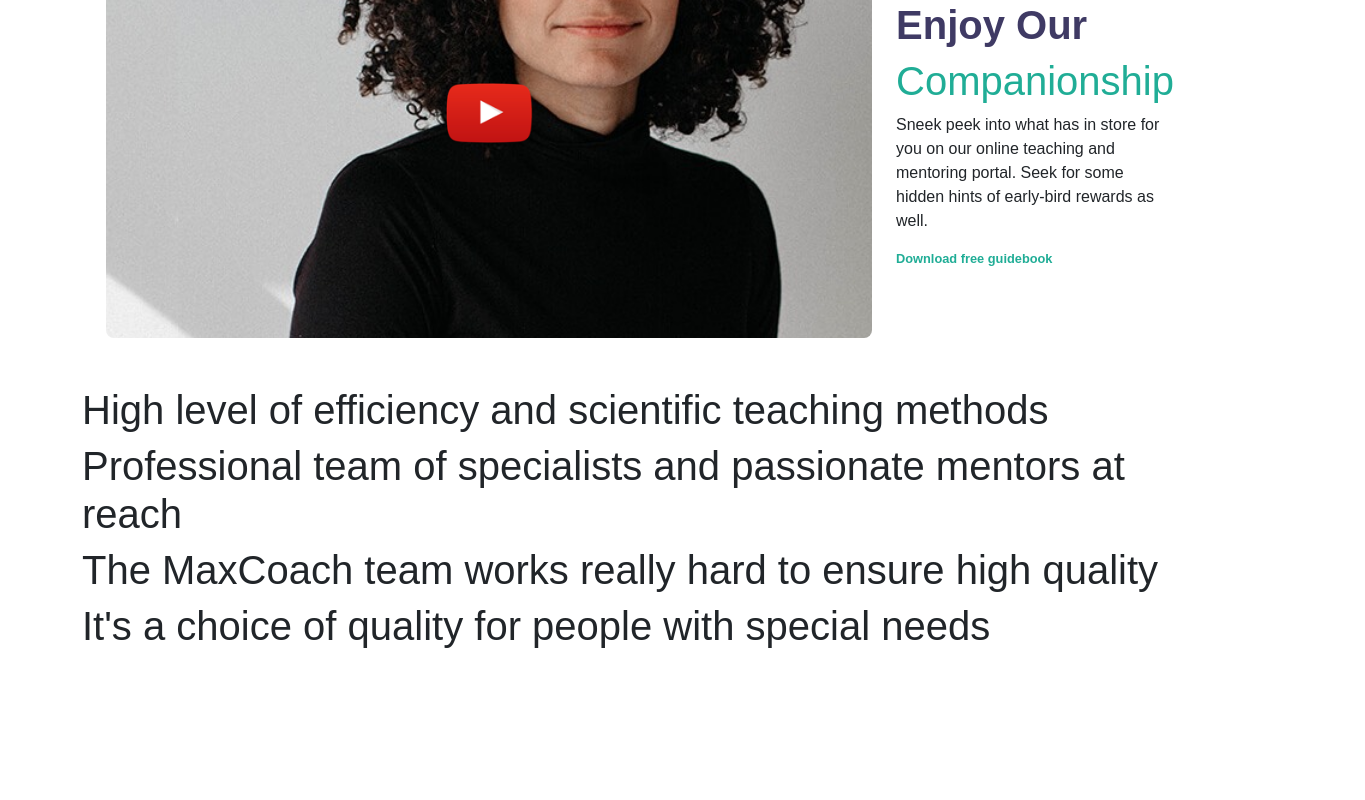
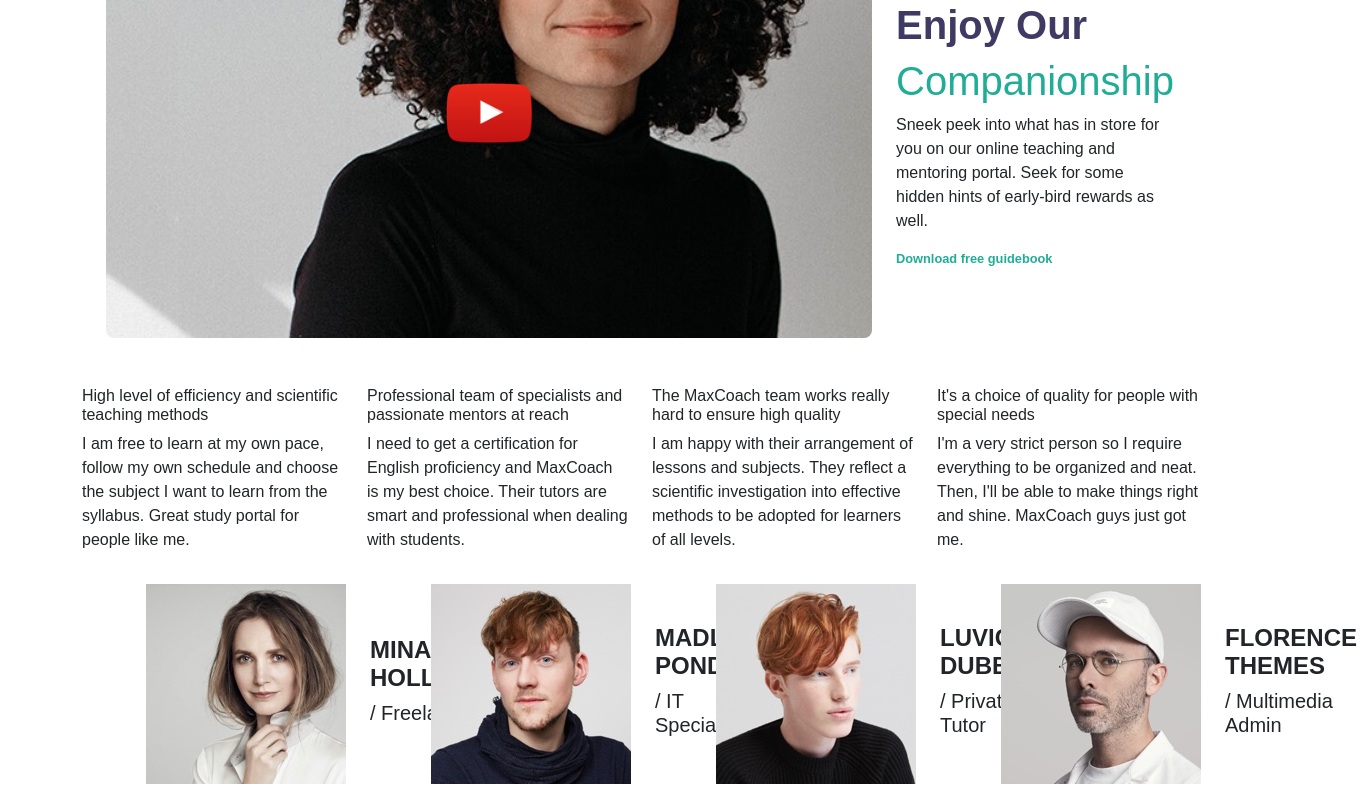
Before and after one commit to marcocareddu/proj-html-vuejs, a Vue app: page / in a window 1280 px wide. Shown: the part 2555-3355 px from the top of the page, 1365 px wide, since content can reach past the window. Before the commit the page ends 3213 px from the top, so only its background shows below. Built offline with nearby package versions, Linux system fonts and the light colour scheme.

Commit message:
VUE CarouselCard - Added Temporary template

```diff
--- a/src/components/carousel/CarouselCard.vue
+++ b/src/components/carousel/CarouselCard.vue
@@ -5,7 +5,19 @@ export default {
 </script>
 
 <template>
-    <h1>{{ carouselData.title }}</h1>
+    <div class="col-3">
+        <div class="text">
+            <h6>{{ carouselData.title }}</h6>
+            <p> {{ carouselData.text }}</p>
+        </div>
+        <div class="d-flex col-6 px-5 py-3 align-items-center">
+            <div class="px-3">
+                <img :src="`./src/assets/img/${carouselData.image}`" alt="">
+            </div>
+            <div class="px-2">
+                <h4 class="fw-bolder">{{ carouselData.name.toUpperCase() }}</h4>
+                <h5>/ {{ carouselData.job }}</h5>
+            </div>
+        </div>
+    </div>
 </template>
-
-<style></style>
```
